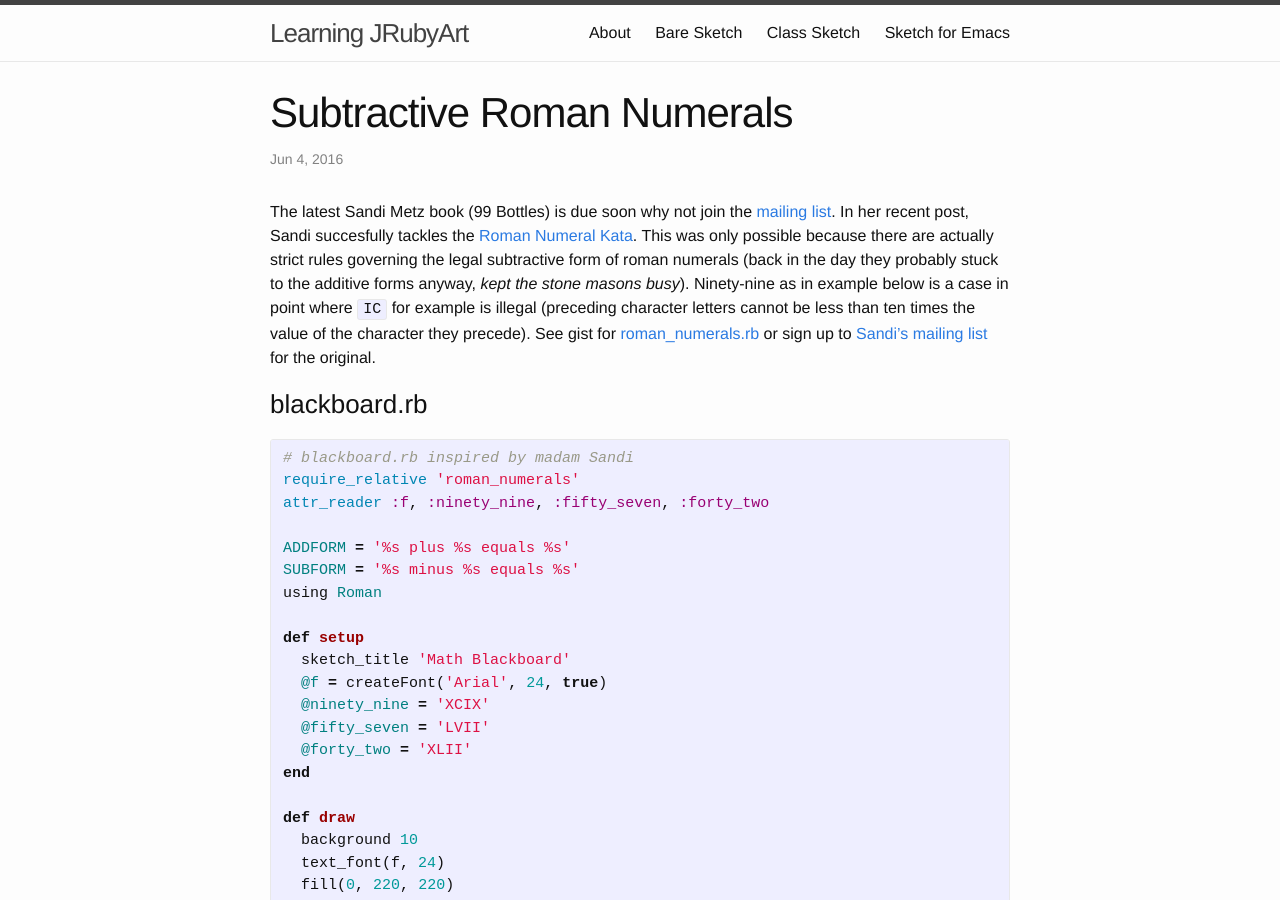
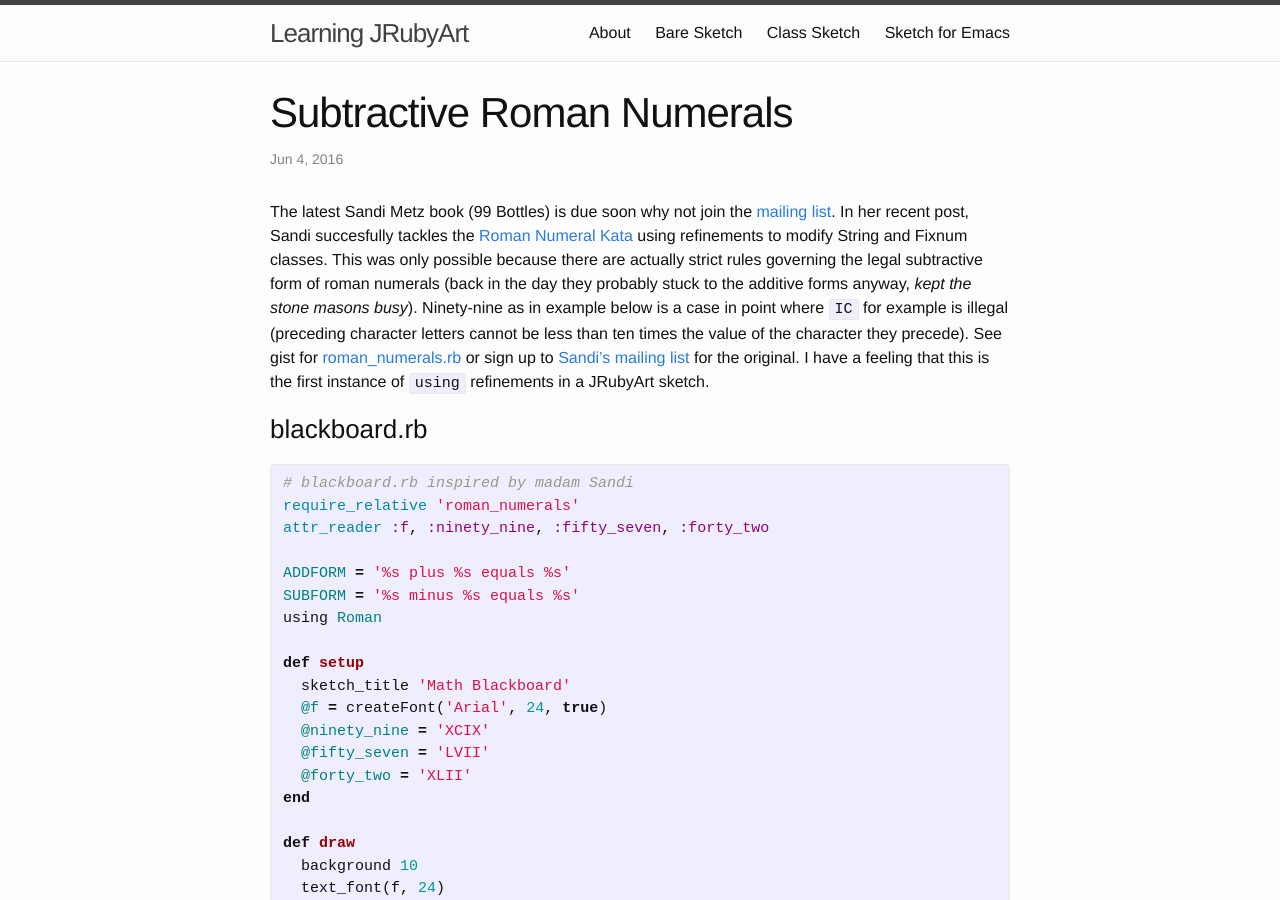
Before and after one commit to monkstone/monkstone.github.com, a Jekyll site: the page built from _posts/2016-06-04-sandi_metz.md, in a window 1280 px wide and 900 px high. Built offline with Jekyll 4.4.1, drawn with Linux system fonts in a browser that asks for light colours.

Commit message:
refinements

```diff
--- a/_posts/2016-06-04-sandi_metz.md
+++ b/_posts/2016-06-04-sandi_metz.md
@@ -7,7 +7,7 @@ keywords: sandi metz, 99, JRubyArt, roman numerals
 permalink: sandi
 ---
 
-The latest Sandi Metz book (99 Bottles) is due soon why not join the [mailing list][list]. In her recent post, Sandi succesfully tackles the [Roman Numeral Kata][kata]. This was only possible because there are actually strict rules governing the legal subtractive form of roman numerals (back in the day they probably stuck to the additive forms anyway, _kept the stone masons busy_). Ninety-nine as in example below is a case in point where `IC` for example is illegal (preceding character letters cannot be less than ten times the value of the character they precede). See gist for [roman_numerals.rb][roman] or sign up to [Sandi's mailing list][list] for the original.
+The latest Sandi Metz book (99 Bottles) is due soon why not join the [mailing list][list]. In her recent post, Sandi succesfully tackles the [Roman Numeral Kata][kata] using refinements to modify String and Fixnum classes. This was only possible because there are actually strict rules governing the legal subtractive form of roman numerals (back in the day they probably stuck to the additive forms anyway, _kept the stone masons busy_). Ninety-nine as in example below is a case in point where `IC` for example is illegal (preceding character letters cannot be less than ten times the value of the character they precede). See gist for [roman_numerals.rb][roman] or sign up to [Sandi's mailing list][list] for the original. I have a feeling that this is the first instance of `using` refinements in a JRubyArt sketch.
 
 ### blackboard.rb ###
 
```
